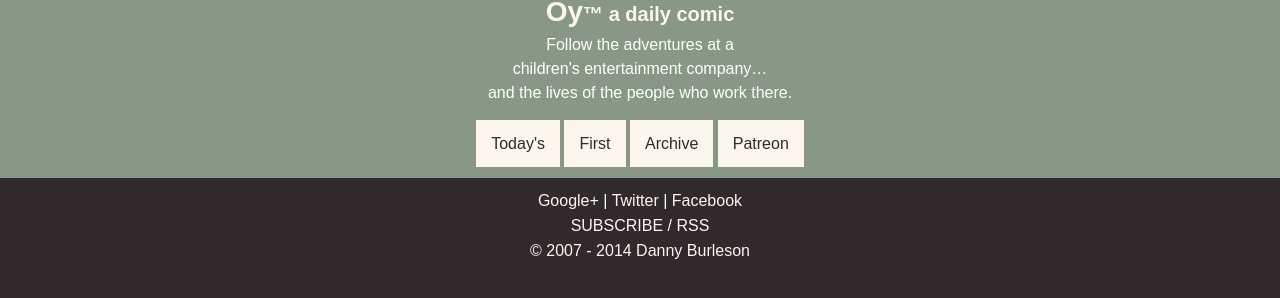
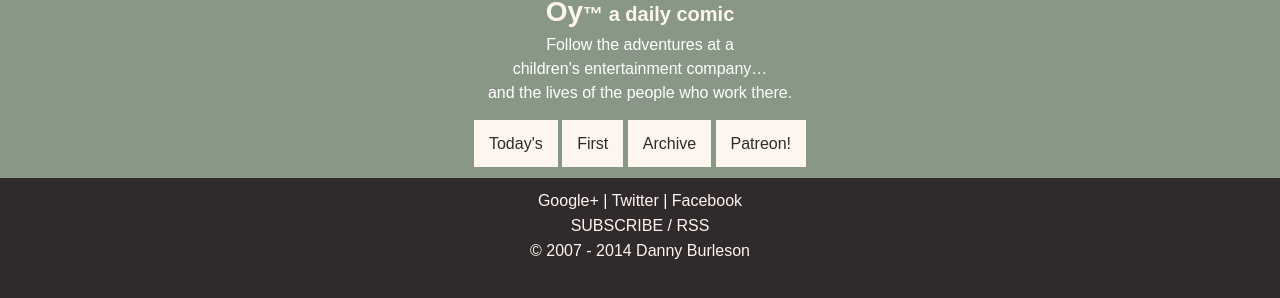
Before and after one commit to oycomics/oycomics.github.io, a Jekyll site: the page built from index.html, in a window 1280 px wide. Shown: the part 112-410 px from the top of the page. Built offline with Jekyll 4.4.1, drawn with Linux system fonts in a browser that asks for light colours; Markdown is read by kramdown in place of the engine named in the settings; the list of posts is cut into pages by our own code.

Commit message:
Update nav.html

```diff
--- a/_includes/nav.html
+++ b/_includes/nav.html
@@ -4,5 +4,5 @@
 	{% endfor %}
 	<a class="nav_item first_comic_link" href="/">First</a>
 	<a class="nav_item archive_link" href="/archive">Archive</a>
-	<a class="nav_item patreon" href="http://www.patreon.com/oycomics" target="_blank">Patreon</a>
+	<a class="nav_item patreon" href="http://www.patreon.com/oycomics" target="_blank">Patreon!</a>
 </div>
```
